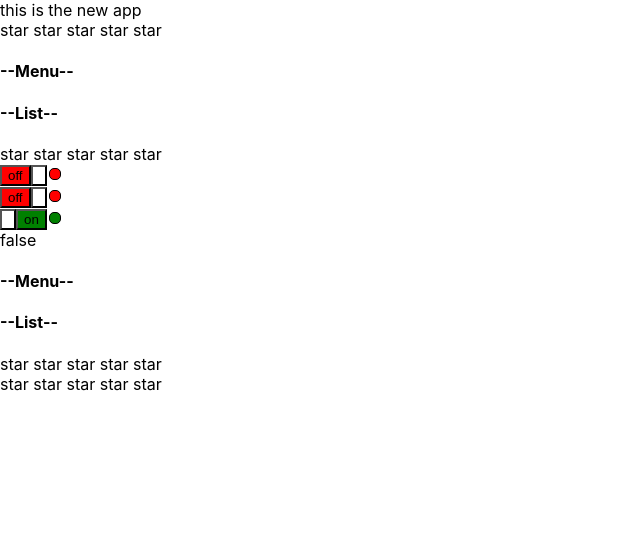
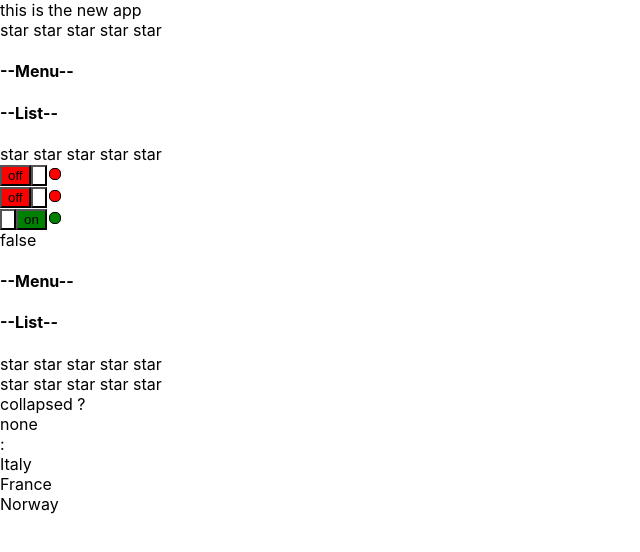
Before and after one commit to anna-7nova/my-app, a React (Create React App) app: page / in a window 1280 px wide. Shown: the top 552 px of the page, without its empty margins (0-640 px from the left). Built offline with nearby package versions, Linux system fonts and the light colour scheme.

Commit message:
thinking about customer select

```diff
--- a/src/App.tsx
+++ b/src/App.tsx
@@ -6,12 +6,20 @@ import { UncontrolledOnOff } from './components/UncontrolledOnOff/UncontrolledOn
 import UncontrolledAccordion from './components/UncontrolledAccordion/UncontrolledAccordion';
 import { UncontrolledRating } from './components/UncontrolledRating/UncontrolledRating';
 import { OnOff } from './components/OnOff/OnOff';
+import { ItemsPropsType, Select} from './components/Select/Select';
 
 function App() {
   //states
 const [collapsed, setCollapsed] = useState(true)
 const [ratingValue, setRatingValue] = useState<ValueType>(0)
 const [currentBtnIsOn, setCurrentBtnIsOn] = useState<boolean>(false)
+
+//busines logic
+const data: ItemsPropsType[] = [
+  {value: "1", title: "Italy"},
+  {value: "2", title: "France"},
+  {value: "3", title: "Norway"},
+]
 
 //handlers
 const onChangeAccordionHandler = ()=>setCollapsed(!collapsed)
@@ -35,6 +43,7 @@ const onClickOnOffHandler = () => setCurrentBtnIsOn(!currentBtnIsOn)
       <UncontrolledAccordion titleValue="List"/>
       <UncontrolledRating/>
       <UncontrolledRating/>
+      <Select items={data} onClick={(value: string)=>{}}/>
     </div>
   );
 }
--- /dev/null
+++ b/src/components/Select/Select.tsx
@@ -0,0 +1,47 @@
+import React, { useState } from 'react';
+
+export type ItemsPropsType = {
+    value: string
+    title: string
+}
+
+export type SelectPropsType = {
+    items: ItemsPropsType[]
+    onClick: (value: string) => void
+}
+
+const onChangeHandler = () => {
+
+}
+
+export const Select = ({ items, onClick }: SelectPropsType) => {
+    const [collapsed, setCollapsed] = useState(true)
+    const [currentChoice, setCurrentChoice] = useState("none")
+
+    return (
+        <>
+            collapsed
+            ?  <div  onChange={onChangeHandler}>{currentChoice}</div>
+            : {items.map(el => <div key={el.value}>{el.title}</div>)}
+        </>
+    );
+}
+
+/*
+export const ControlledSelect = () => {
+    const[value, setValue]=useState<string | undefined>(undefined)
+    const onChangeHandler=(e: ChangeEvent<HTMLSelectElement>)=> {
+        setValue(e.currentTarget.value)
+    }
+    return (
+        <>
+        <select value={value} onChange={onChangeHandler}>
+            <option>none</option>
+            <option value={"1"}>Grodno</option>
+            <option value={"2"}>Minsk</option>
+            <option value={"3"}>Brest</option>
+        </select>
+        </>
+    )
+}
+    */
```
Also changed, not shown: 1 other file (tests, documents, lock files or other folders).
